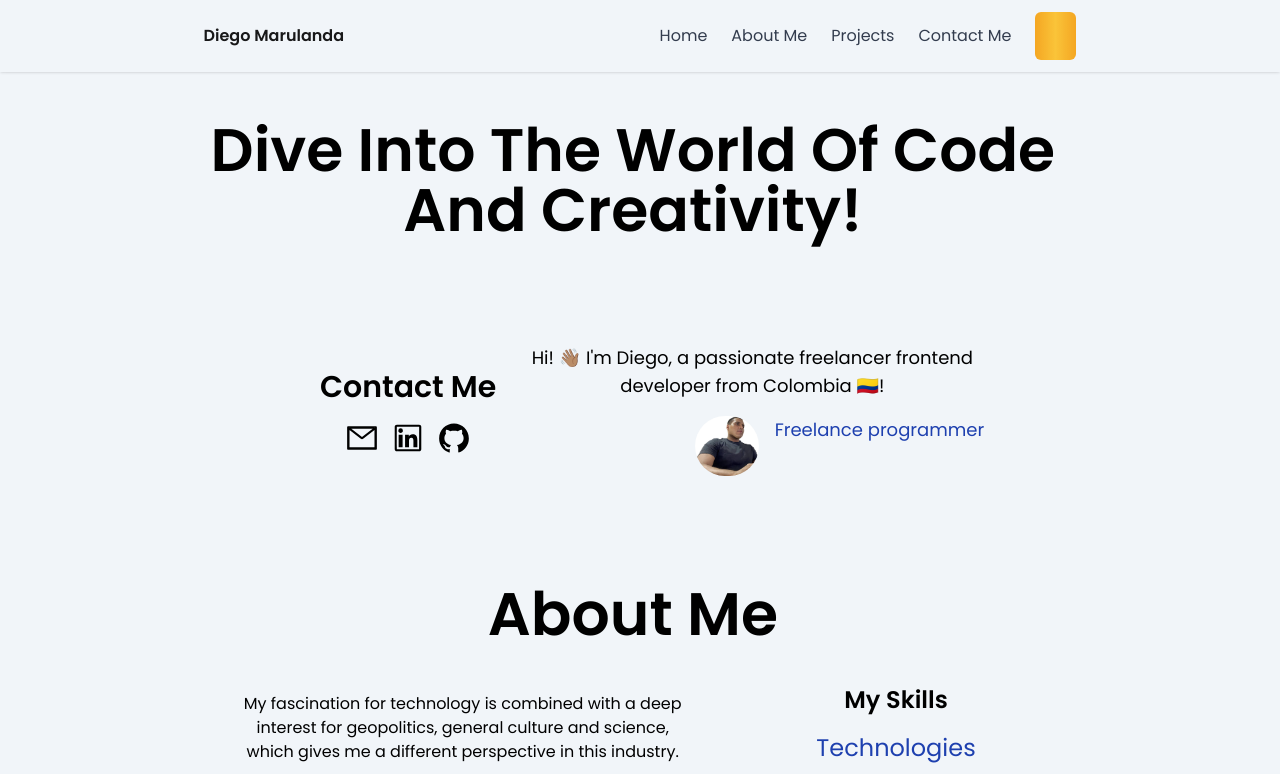
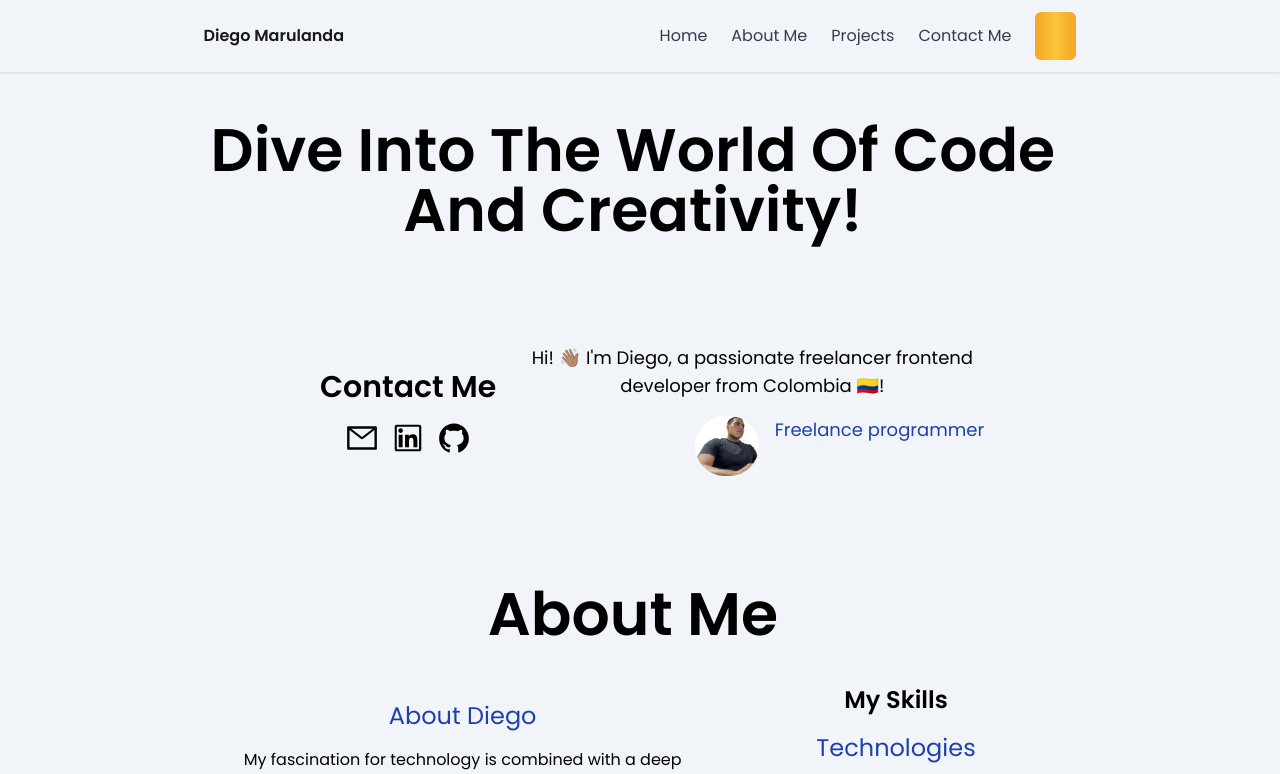
Before and after one commit to DiegoMarulandaB/Portfolio, a Next.js app: page / in a window 1280 px wide. Shown: the top 774 px of the page. Built offline with nearby package versions, Linux system fonts and the light colour scheme; some icons are missing.

Commit message:
refactor: :bug: add fixes_about_home

```diff
--- a/src/components/About/About.tsx
+++ b/src/components/About/About.tsx
@@ -14,6 +14,9 @@ const About = () => {
       <div className="min-h-screen flex items-center justify-center">
         <div className="flex flex-col md:flex-row md:p-4 md:text-left mt-2 space-y-10 md:space-x-10 md:space-y-0 items-stretch justify-center align-top">
           <div className="md:w-3/6">
+            <span className="flex flex-col items-center justify-center mx-4 mr-4 mt-6 text-blue-800 dark:text-amber-200 text-2xl  ">
+              About Diego
+            </span>
             <p className="text-center text-1xl mx-4 mr-4 mt-4">
               {' '}
               My fascination for technology is combined with a deep interest for geopolitics, general culture and
@@ -57,8 +60,8 @@ const About = () => {
                 <span className=" text-blue-800 dark:text-amber-200"> MisionTic </span> 👨🏽‍🎓 2021 - 2021
               </p>
               <p>
-                Program of the Government of Colombia together with the MinTic, and the Pontificia Bolivariana University
-                to train programmers.
+                Program of the Government of Colombia together with the MinTic, and the Pontificia Bolivariana
+                University to train programmers.
               </p>
             </div>
 
--- a/src/components/Footer/Footer.tsx
+++ b/src/components/Footer/Footer.tsx
@@ -10,7 +10,7 @@ const Footer = () => {
           <div className="flex flex-row space-x-2 mt-2 mx-24">
             &copy;2023-2024 Diego Marulanda. All Rights Reserved.
           </div>
-          <div className="flex flex-row space-x-2 mt-2 mx-28">
+          <div className="flex flex-row space-x-2 mt-2 mx-24">
             <a
               href="mailto:diegomarulanda87@gmail.com?Subject=Aquí%20el%20asunto%20del%20mail"
               className=" hover:text-purple-950 dark:text-slate-100 dark:hover:text-green-300 transition-transform duration-150 ease-in-out hover:scale-125"
```
